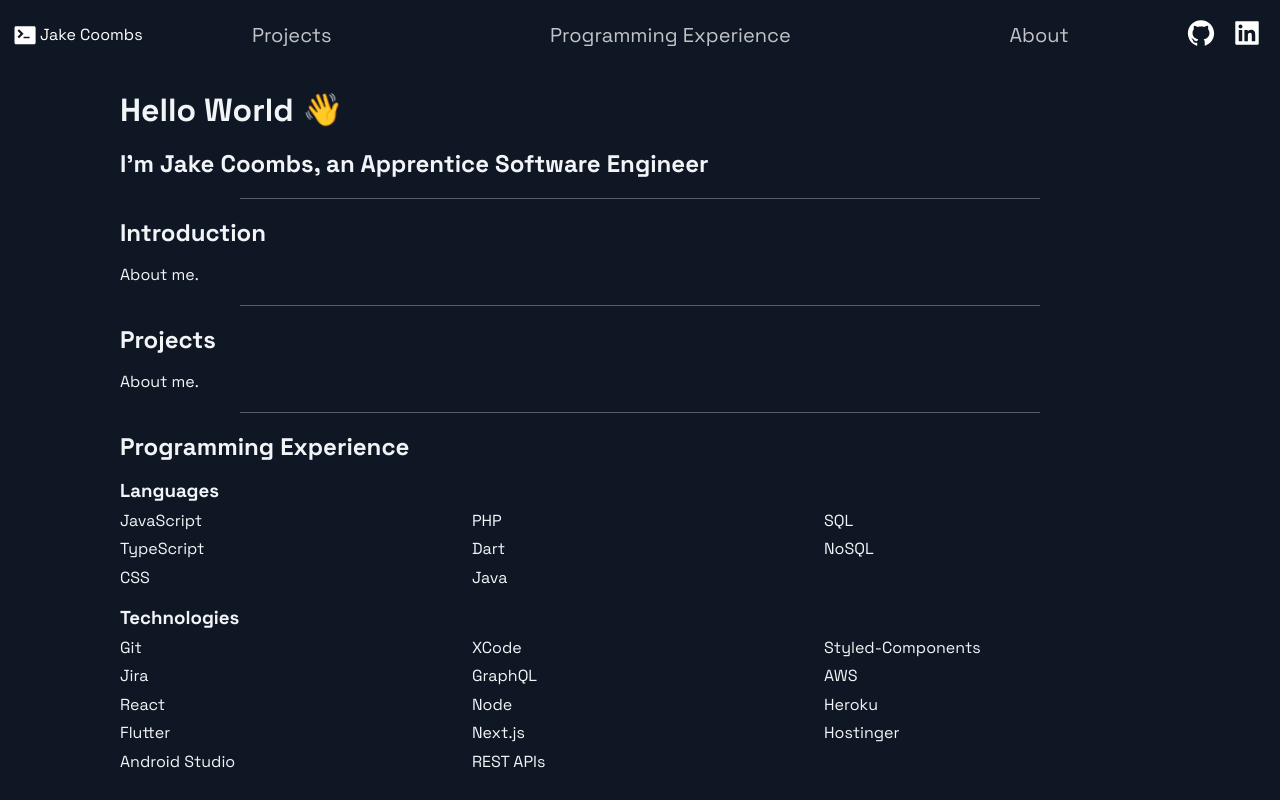
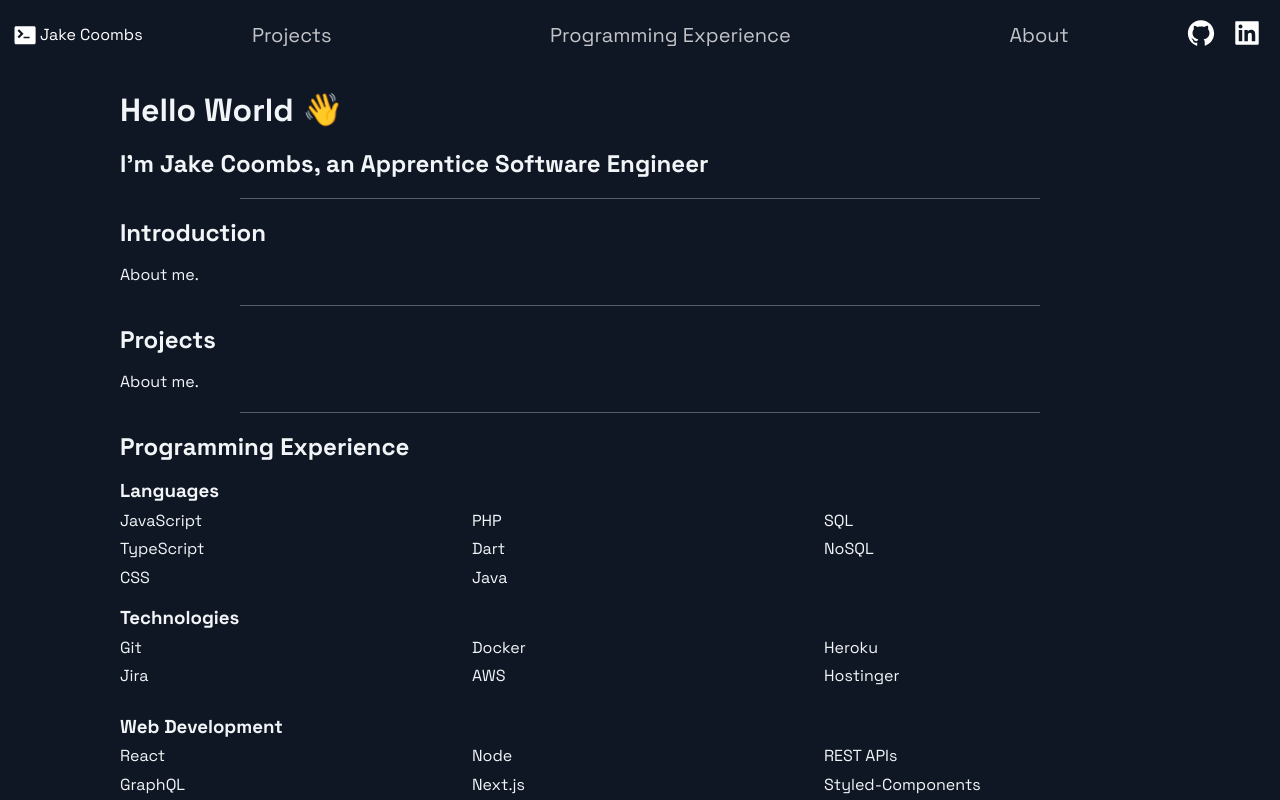
Before and after one commit to jakecoombs/personal-portfolio, a Next.js app: page / in a window 1280 px wide. Shown: the top 800 px of the page. Built offline with nearby package versions, Linux system fonts and the light colour scheme.

Commit message:
Split out technologies into different sections

```diff
--- a/src/components/organisms/Technologies/Technologies.tsx
+++ b/src/components/organisms/Technologies/Technologies.tsx
@@ -3,6 +3,8 @@ import { ColumnList } from "../../molecules/ColumnList";
 import { SectionLayout } from "../../molecules/SectionLayout";
 
 export const Technologies = () => {
+  //todo: onHover fill up bar to show how much experience
+  //todo: Color code languages and technologies for better identification
   //todo: fetch from API
   const languages = [
     "JavaScript",
@@ -14,27 +16,26 @@ export const Technologies = () => {
     "SQL",
     "NoSQL",
   ];
-  const tech = [
-    "Git",
-    "Jira",
+
+  const tech = ["Git", "Jira", "Docker", "AWS", "Heroku", "Hostinger"];
+
+  const web = [
     "React",
-    "Flutter",
-    "Android Studio",
-    "XCode",
     "GraphQL",
     "Node",
     "Next.js",
     "REST APIs",
     "Styled-Components",
-    "AWS",
-    "Heroku",
-    "Hostinger",
   ];
+
+  const mobile = ["Flutter", "Android Studio", "XCode"];
 
   return (
     <SectionLayout id="tech" header="Programming Experience">
       <ColumnList heading="Languages" items={languages} />
       <ColumnList heading="Technologies" items={tech} />
+      <ColumnList heading="Web Development" items={web} />
+      <ColumnList heading="Mobile App Development" items={mobile} />
     </SectionLayout>
   );
 };
```
